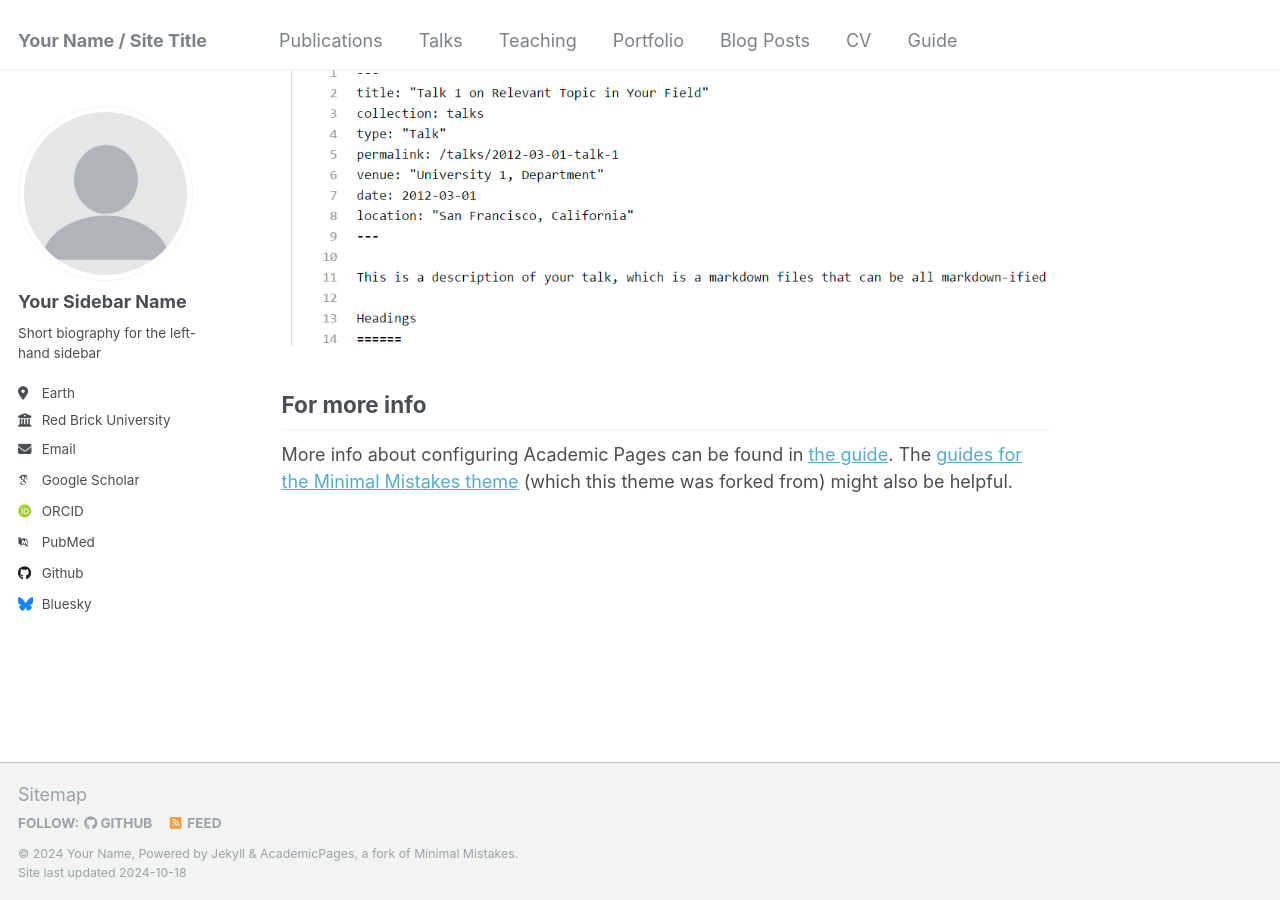
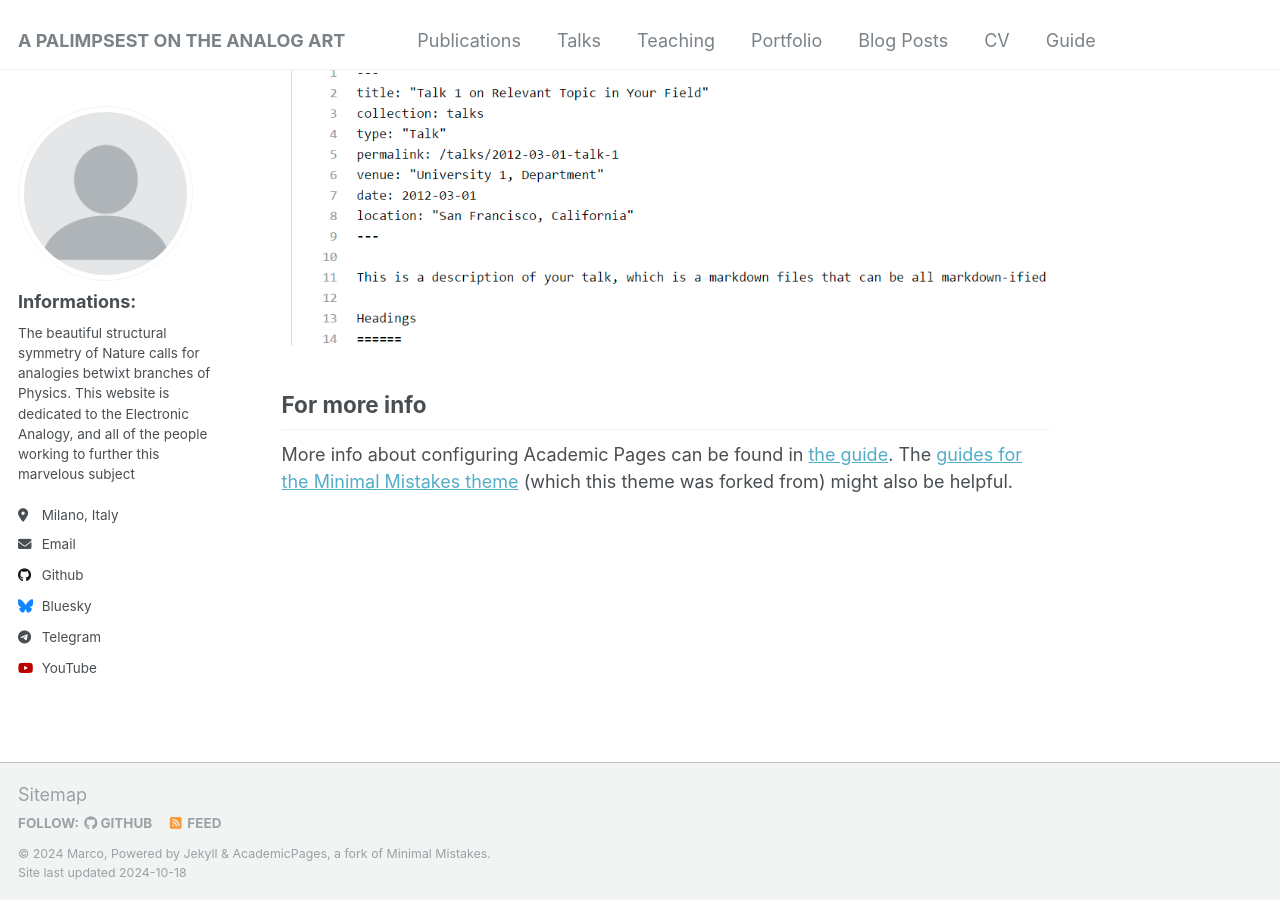
Before and after one commit to Marco-Guerini/analogtalk.github.io, a Jekyll site: the page built from _pages/about.md, in a window 1280 px wide and 900 px high, scrolled down 2643 px. Built offline with Jekyll 4.4.1, drawn with Linux system fonts in a browser that asks for light colours; some web fonts are replaced.

Commit message:
Update _config.yml

```diff
--- a/_config.yml
+++ b/_config.yml
@@ -8,11 +8,11 @@
 
 # Basic Site Settings
 locale                   : "en-US"
-title                    : "Your Name / Site Title"
+title                    : "A PALIMPSEST ON THE ANALOG ART"
 title_separator          : "-"
-name                     : &name "Your Name"
-description              : &description "personal description"
-url                      : https://academicpages.github.io # the base hostname & protocol for your site e.g. "https://mmistakes.github.io"
+name                     : &name "Marco"
+description              : &description "A Website focused on Analog Computing, the Electronic Analogy and everything analogous"
+url                      : https://analogthoughts.github.io # the base hostname & protocol for your site e.g. "https://mmistakes.github.io"
 baseurl                  : "" # the subpath of your site, e.g. "/blog"
 repository               : "academicpages/academicpages.github.io"
 
@@ -22,28 +22,27 @@ repository               : "academicpages/academicpages.github.io"
 author:
   # Biographic information
   avatar           : "profile.png"
-  name             : "Your Sidebar Name"
-  pronouns         : # example: "she/her"
-  bio              : "Short biography for the left-hand sidebar"
-  location         : "Earth"
-  employer         : "Red Brick University"
+  name             : "Informations:"
+  bio              : "The beautiful structural symmetry of Nature  calls for analogies betwixt branches of Physics. This website is dedicated to the Electronic Analogy, and all of the people working to further this marvelous subject"
+  location         : "Milano, Italy"
+  employer         : #""
   uri              : # URL
-  email            : "none@example.org"
+  email            : "drsliderule1957@gmail.com"
 
   # Academic websites
   arxiv            : # URL - Update with the correct link to your profile
-  googlescholar    : "https://scholar.google.com/citations?user=PS_CX0AAAAAJ"
+  googlescholar    : #"https://scholar.google.com/citations?user=PS_CX0AAAAAJ"
   impactstory      : # URL
-  orcid            : "http://orcid.org/yourorcidurl"
+  orcid            : #"http://orcid.org/yourorcidurl"
   semantic         : # URL
-  pubmed           : "https://www.ncbi.nlm.nih.gov/pubmed/?term=john+snow"
+  pubmed           : #"https://www.ncbi.nlm.nih.gov/pubmed/?term=john+snow"
   researchgate     : # URL
 
   # Repositories and software development
   bitbucket        : # Username - Update with your username on the site
   codepen          : # Username
   dribbble         : # Username
-  github           : "academicpages"
+  github           : "Marco-Guerini"
   kaggle           : # Username
   stackoverflow    : # User number or user number and name (i.e., use "1" or "1/jeff-atwood")
 
@@ -63,14 +62,14 @@ author:
   pinterest        : # Username
   soundcloud       : # Username
   steam            : # Username
-  telegram         : # URL
+  telegram         : "@mg_unimib"
   tumblr           : # Username
   twitter          : # Username for X / Twitter
   vine             : # Username
   weibo            : # Username
   wikipedia        : # Username
   xing             : # Username
-  youtube          : # Username
+  youtube          : "@willjackson1955"
   zhihu            : # Username
 
 # Publication Category - The following the list of publication categories and their headings
```
